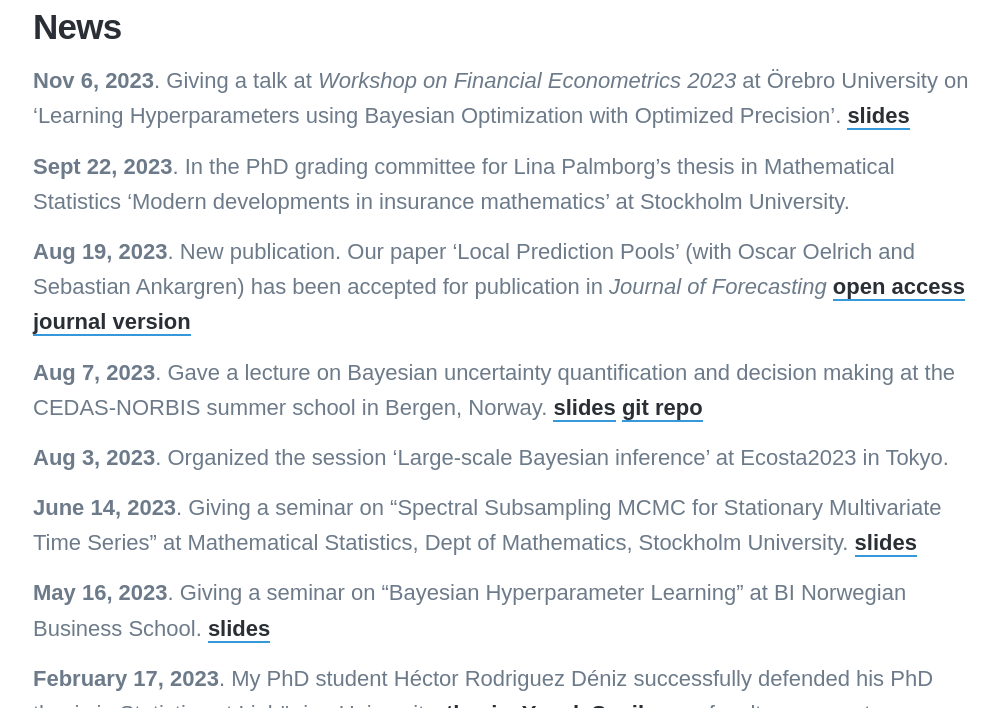
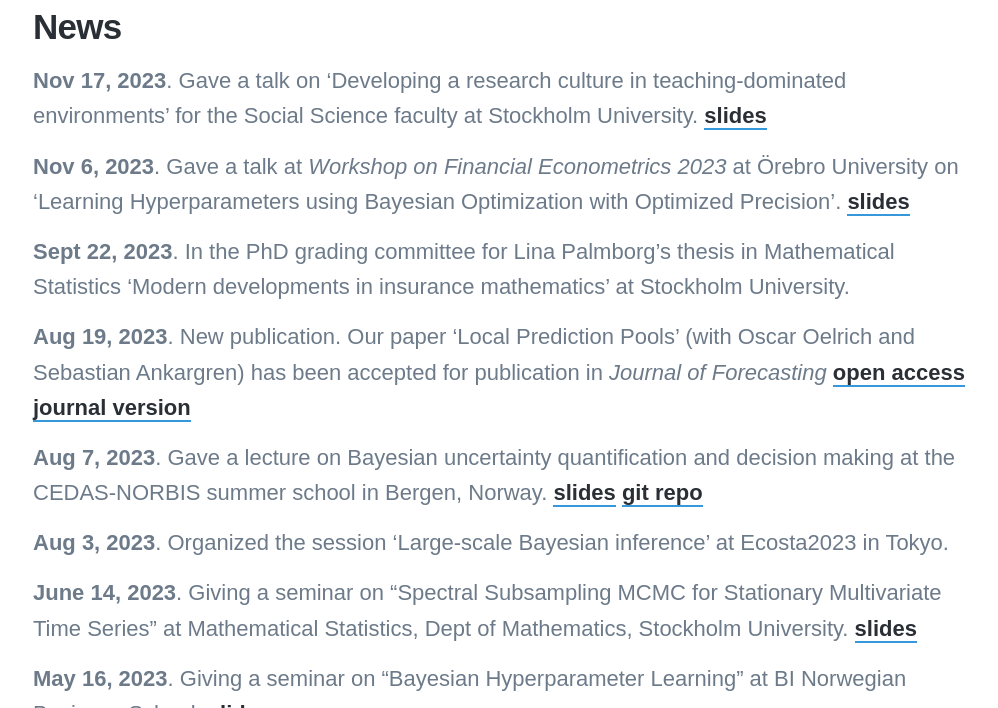
Before and after one commit to mattiasvillani/mattiasvillani.github.io, a Jekyll site: the page built from _pages/news.md, in a window 1280 px wide and 900 px high, scrolled down 416 px, cut to the strip 192-900 px from the top of the window. Shown: the whole strip, without its empty margins (137-1135 px from the left). Built offline with Jekyll 4.4.1, drawn with Linux system fonts in a browser that asks for light colours; nearby versions of some CDN libraries; some web fonts are replaced.

Commit message:
added research culture talk

```diff
--- a/_pages/news.md
+++ b/_pages/news.md
@@ -8,7 +8,9 @@ featured_image: /images/linocut_newspaper.png
 
 ## News
 
-**Nov 6, 2023**. Giving a talk at *Workshop on Financial Econometrics 2023* at Örebro University on 'Learning Hyperparameters using Bayesian Optimization with Optimized Precision'. [slides](https://github.com/mattiasvillani/Talks/raw/master/OrebroWorkshop2023.pdf)
+**Nov 17, 2023**.  Gave a talk on 'Developing a research culture in teaching-dominated environments' for the Social Science faculty at Stockholm University. [slides](https://mattiasvillani.com/ResearchCulture/ResearchCultureTalk.html)
+
+**Nov 6, 2023**. Gave a talk at *Workshop on Financial Econometrics 2023* at Örebro University on 'Learning Hyperparameters using Bayesian Optimization with Optimized Precision'. [slides](https://github.com/mattiasvillani/Talks/raw/master/OrebroWorkshop2023.pdf)
 
 **Sept 22, 2023**. In the PhD grading committee for Lina Palmborg's thesis in Mathematical Statistics 'Modern developments in insurance mathematics' at Stockholm University.
 
```
